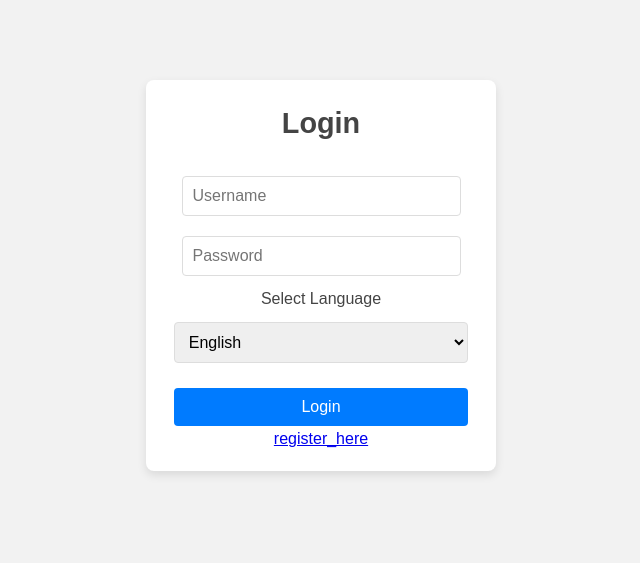
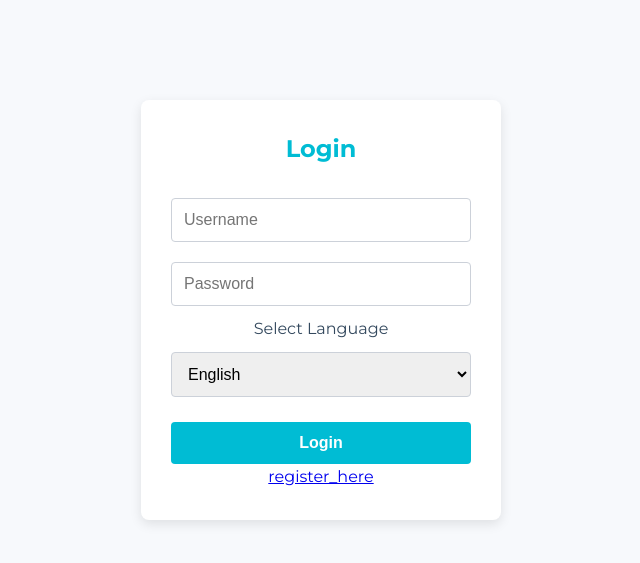
Before and after one commit to Andre1z/andrei-deeppink, a PHP site: page / in a window 1280 px wide. Shown: the top 563 px of the page, without its empty margins (319-959 px from the left). Run offline with PHP 8.4, Linux system fonts and the light colour scheme; data comes from the database, SQL or seed files in the repository.

Commit message:
Update style.css

```diff
--- a/css/style.css
+++ b/css/style.css
@@ -1,8 +1,9 @@
 /* css/style.css */
 
-/* ============================ */
-/* Reset y estilos base         */
-/* ============================ */
+/* Importa la fuente Montserrat para un look moderno */
+@import url('https://fonts.googleapis.com/css2?family=Montserrat:wght@300;400;700&display=swap');
+
+/* ===== Global Reset y Estilos Base ===== */
 * {
   margin: 0;
   padding: 0;
@@ -10,73 +11,78 @@
 }
 
 body {
-  font-family: 'Ubuntu', sans-serif;
-  background-color: #f2f2f2;
-  color: #444;
+  font-family: 'Montserrat', sans-serif;
+  background-color: #f7f9fc;  /* Fondo muy claro */
+  color: #34495e;            /* Gris oscuro para el texto */
   line-height: 1.6;
 }
 
-/* ============================ */
-/* Estilos para el Login        */
-/* ============================ */
+/* ===== Estilos para el Login ===== */
 .login-panel {
-  max-width: 350px;
-  margin: 80px auto;
-  padding: 20px;
-  background-color: #fff;
+  max-width: 360px;
+  margin: 100px auto;
+  padding: 30px;
+  background-color: #ffffff;
   border-radius: 8px;
-  box-shadow: 0 4px 10px rgba(0, 0, 0, 0.1);
+  box-shadow: 0 4px 12px rgba(0, 0, 0, 0.1);
   text-align: center;
 }
 
 .login-panel h2 {
-  font-size: 1.8rem;
   margin-bottom: 20px;
+  font-weight: 700;
+  color: #00bcd4;   /* Tono cian fresco */
 }
 
 .login-panel input[type="text"],
 .login-panel input[type="password"] {
-  width: 90%;
-  padding: 10px;
+  width: 100%;
+  padding: 12px;
   margin: 10px 0;
-  border: 1px solid #ddd;
+  border: 1px solid #ccd1d9;
   border-radius: 4px;
   font-size: 1rem;
 }
 
 .login-panel input[type="submit"] {
-  width: 95%;
-  padding: 10px;
+  width: 100%;
+  padding: 12px;
   margin-top: 15px;
-  background-color: #007BFF;
+  background-color: #00bcd4;
   border: none;
   border-radius: 4px;
   color: #fff;
+  font-weight: 700;
   font-size: 1rem;
   cursor: pointer;
   transition: background-color 0.3s ease;
 }
 
 .login-panel input[type="submit"]:hover {
-  background-color: #0056b3;
+  background-color: #0097a7;
 }
 
 .login-panel select {
-  width: 95%;
-  padding: 10px;
+  width: 100%;
+  padding: 12px;
   margin: 10px 0;
-  border: 1px solid #ddd;
+  border: 1px solid #ccd1d9;
   border-radius: 4px;
   font-size: 1rem;
 }
 
-/* ============================ */
-/* Estilos del Dashboard        */
-/* ============================ */
+.error {
+  color: #e74c3c; /* Rojo brillante para errores */
+  margin-bottom: 15px;
+  font-weight: 700;
+  text-align: center;
+}
+
+/* ===== Estilos para el Dashboard ===== */
 
 /* Cabecera del Dashboard */
 #dashboard-header {
-  background-color: #23282d;
+  background-color: #00bcd4;
   color: #fff;
   padding: 20px;
   display: flex;
```
Also changed, not shown: other parts of css/style.css (+20 -38 lines).
